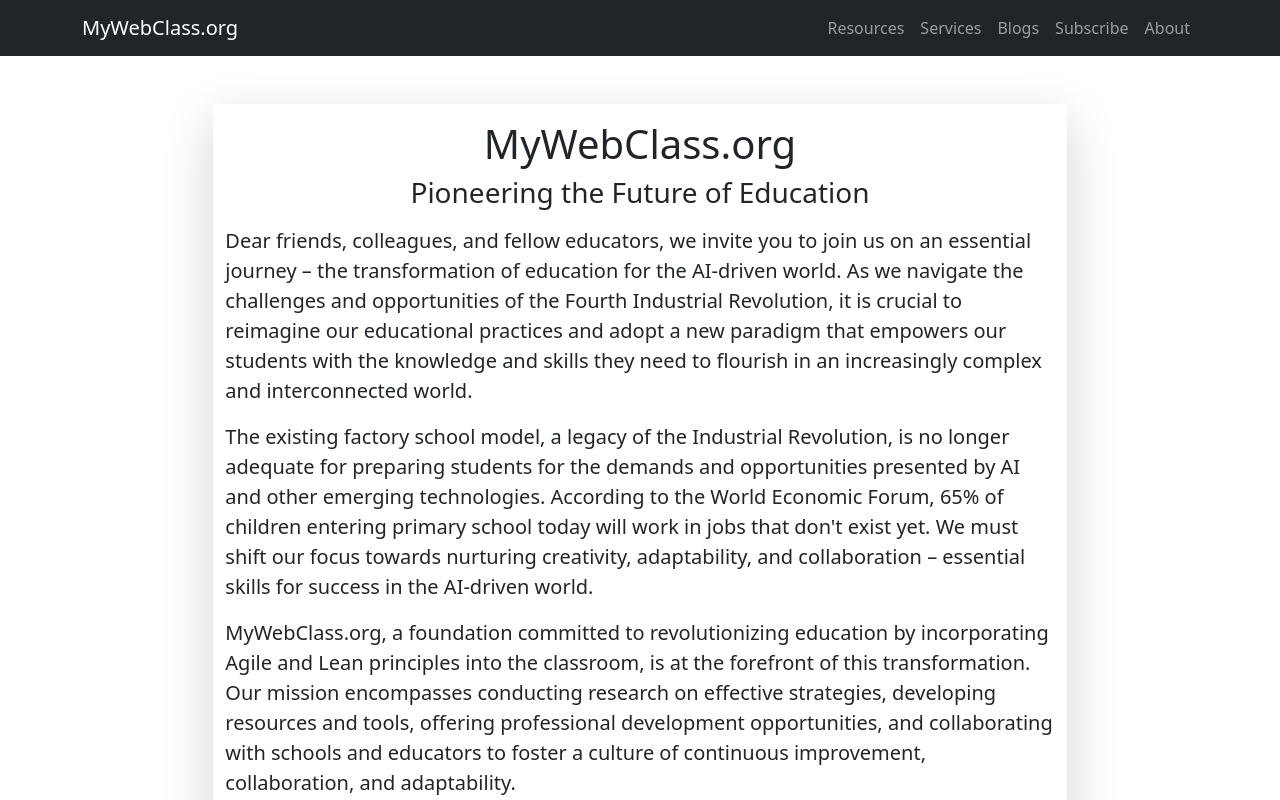
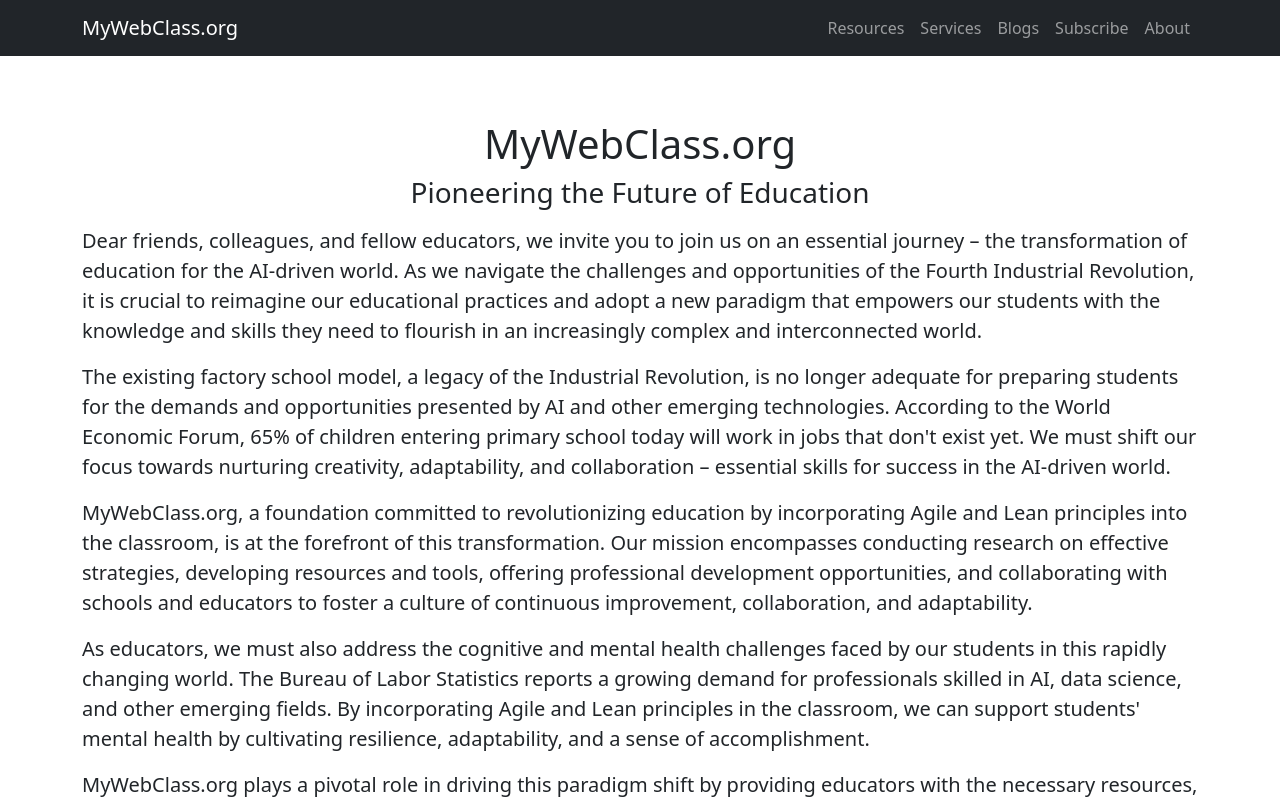
Before and after one commit to NJIT-WIS/project-2-team-sar, a Next.js app: page /aboutus in a window 1280 px wide. Shown: the top 800 px of the page. Built offline with nearby package versions, Linux system fonts and the light colour scheme.

Commit message:
updated format of about page

```diff
--- a/components/about.jsx
+++ b/components/about.jsx
@@ -3,7 +3,7 @@ import { Container, Row, Col } from 'react-bootstrap';
 
 const About = () => {
     return (
-        <Container className="my-5 col-8 shadow-lg">
+        <Container className="my-5">
 
             <h1 className="text-center pt-3 mb-2">MyWebClass.org</h1>
             <h3 className="text-center mb-3"> Pioneering the Future of Education</h3>
```
